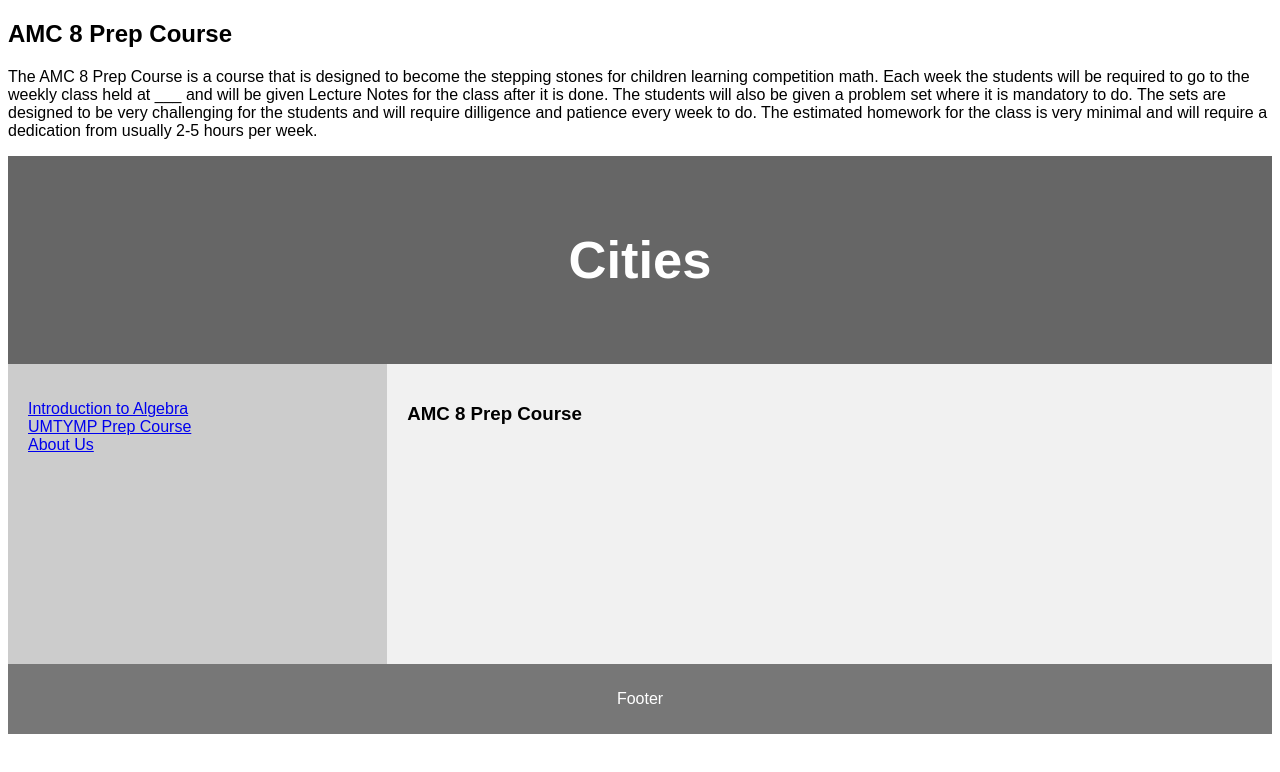
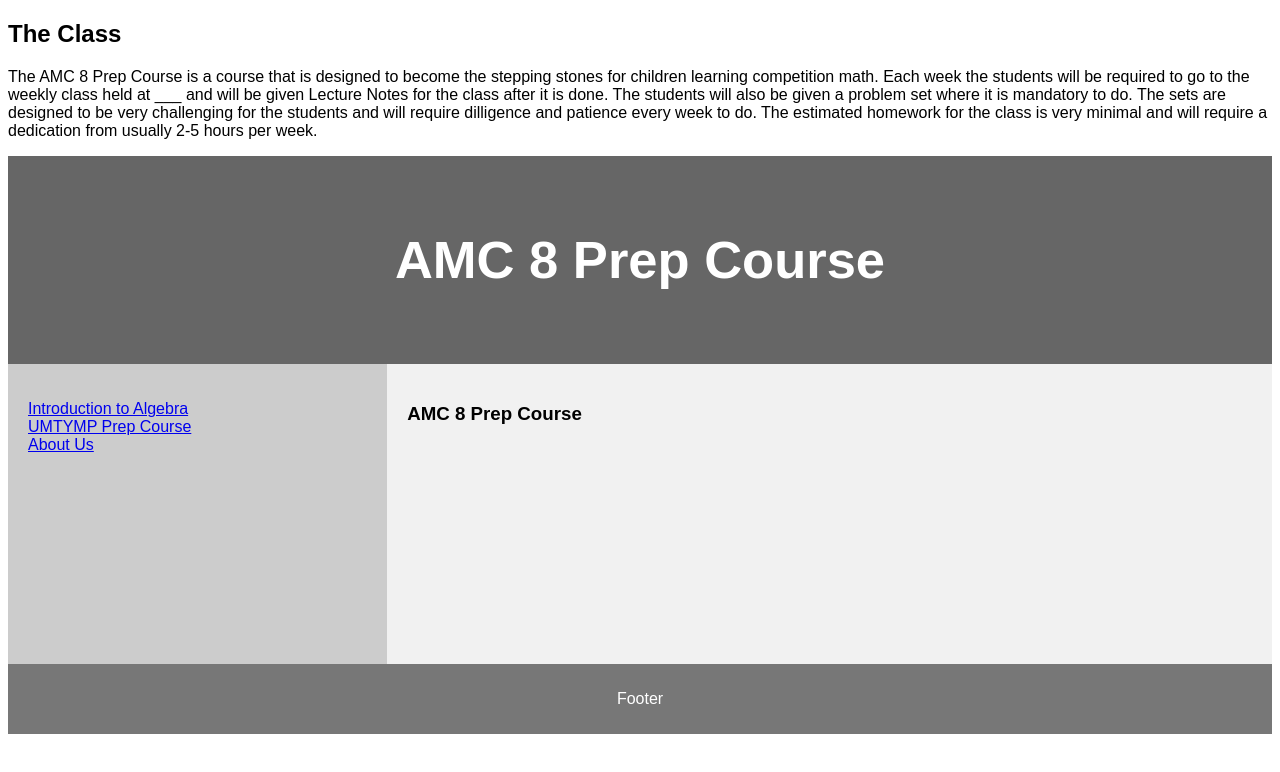
Before and after one commit to dxe-prep/dxe-prep.github.io, a plain HTML site: page amc8.html in a window 1280 px wide. Drawn offline with Linux system fonts and the light colour scheme.

Commit message:
Update amc8.html

```diff
--- a/amc8.html
+++ b/amc8.html
@@ -71,7 +71,7 @@
 </head>
 <body>
 
-<h2>AMC 8 Prep Course</h2>
+<h2>The Class</h2>
 <p>The AMC 8 Prep Course is a course that is designed to become the stepping stones for children learning competition math. Each week
       the students will be required to go to the weekly class held at ___ and will be given Lecture Notes for the class after it is done.
     The students will also be given a problem set where it is mandatory to do. The sets are designed to be very challenging for the students
@@ -79,7 +79,7 @@
       from usually 2-5 hours per week.</p>
 
 <header>
-  <h2>Cities</h2>
+  <h2>AMC 8 Prep Course</h2>
 </header>
 
 <section>
```
